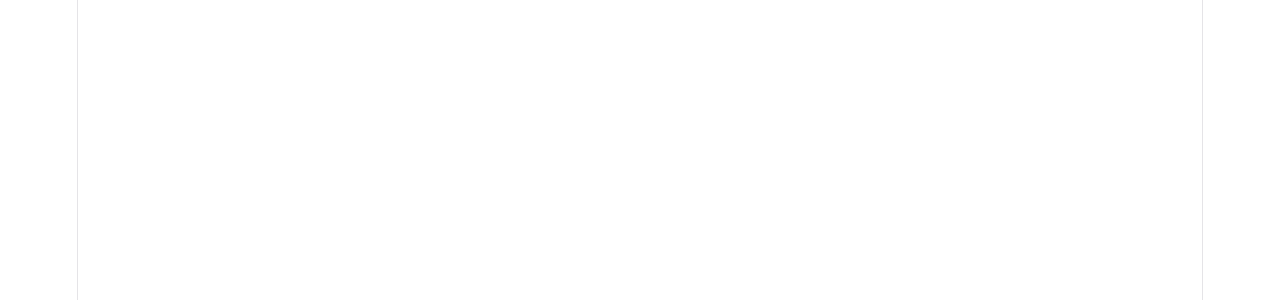
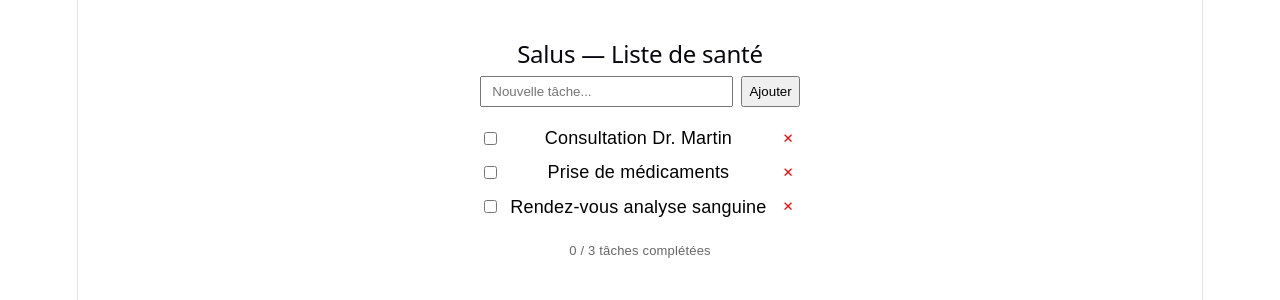
Before and after one commit to Am-As105/Salus---AI-Health-Assistant-Platform-React, a React (Vite) app in the folder Salus/: page / in a window 1280 px wide. Shown: the top 300 px of the page. Built offline with nearby package versions, Linux system fonts and the light colour scheme.

Commit message:
feat: mise à jour de la liste après action (ajout, complétion, suppression)

```diff
--- a/Salus/src/App.jsx
+++ b/Salus/src/App.jsx
@@ -1,11 +1,67 @@
 import { useState } from 'react'
 
-// import './App.css'
+function App() {
+  const [items, setItems] = useState([
+    { id: 1, name: 'Consultation Dr. Martin', done: false },
+    { id: 2, name: 'Prise de médicaments', done: false },
+    { id: 3, name: 'Rendez-vous analyse sanguine', done: false },
+  ])
+  const [newItem, setNewItem] = useState('')
 
-function App() {
+  const addItem = () => {
+    if (!newItem.trim()) return
+    setItems(prev => [...prev, { id: Date.now(), name: newItem.trim(), done: false }])
+    setNewItem('')
+  }
 
+  const toggleItem = (id) => {
+    setItems(prev =>
+      prev.map(item => item.id === id ? { ...item, done: !item.done } : item)
+    )
+  }
 
+  const deleteItem = (id) => {
+    setItems(prev => prev.filter(item => item.id !== id))
+  }
 
+  return (
+    <div style={{ maxWidth: 500, margin: '40px auto', fontFamily: 'sans-serif' }}>
+      <h2>Salus — Liste de santé</h2>
+
+      <div style={{ display: 'flex', gap: 8, marginBottom: 16 }}>
+        <input
+          value={newItem}
+          onChange={e => setNewItem(e.target.value)}
+          onKeyDown={e => e.key === 'Enter' && addItem()}
+          placeholder="Nouvelle tâche..."
+          style={{ flex: 1, padding: '6px 10px' }}
+        />
+        <button onClick={addItem}>Ajouter</button>
+      </div>
+
+      <ul style={{ listStyle: 'none', padding: 0 }}>
+        {items.map(item => (
+          <li key={item.id} style={{ display: 'flex', alignItems: 'center', gap: 10, marginBottom: 8 }}>
+            <input
+              type="checkbox"
+              checked={item.done}
+              onChange={() => toggleItem(item.id)}
+            />
+            <span style={{ flex: 1, textDecoration: item.done ? 'line-through' : 'none', color: item.done ? '#999' : '#000' }}>
+              {item.name}
+            </span>
+            <button onClick={() => deleteItem(item.id)} style={{ color: 'red', border: 'none', background: 'none', cursor: 'pointer' }}>
+              ✕
+            </button>
+          </li>
+        ))}
+      </ul>
+
+      <p style={{ color: '#666', fontSize: 13 }}>
+        {items.filter(i => i.done).length} / {items.length} tâches complétées
+      </p>
+    </div>
+  )
 }
 
 export default App
```
